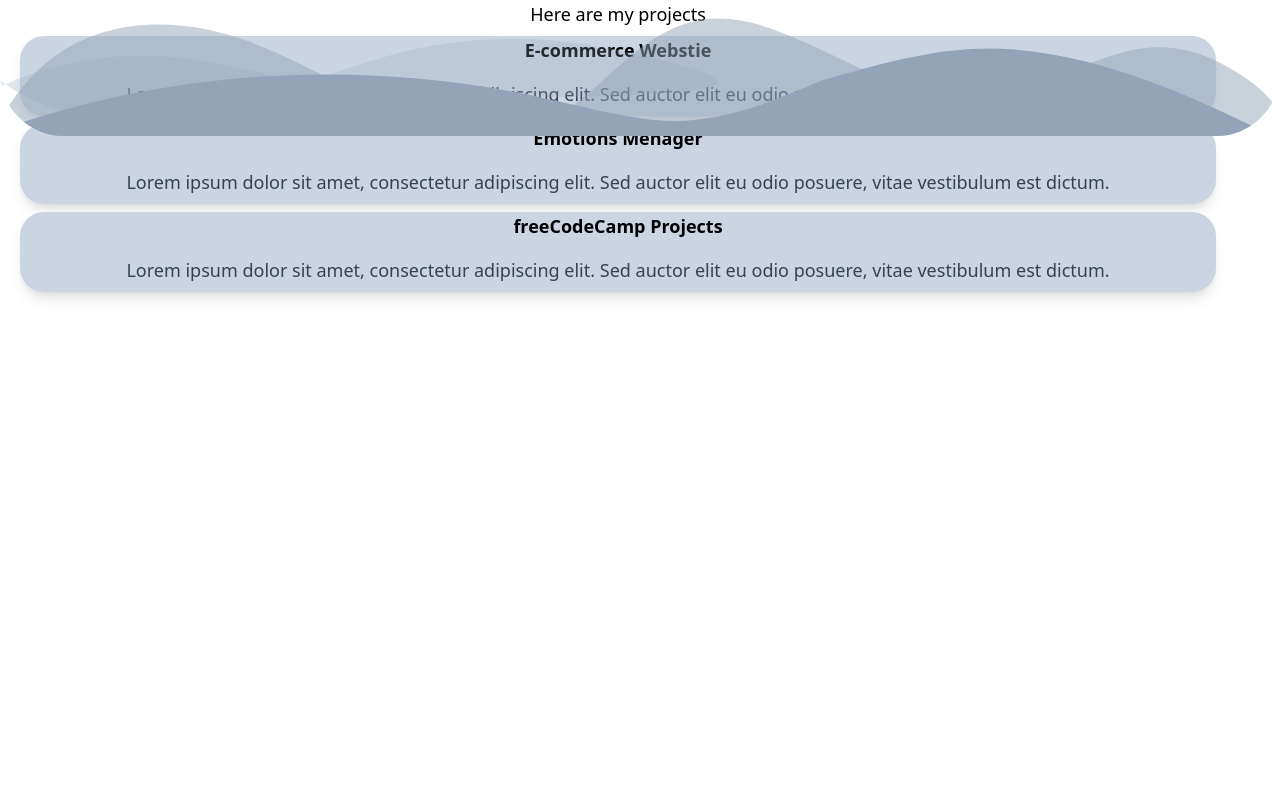
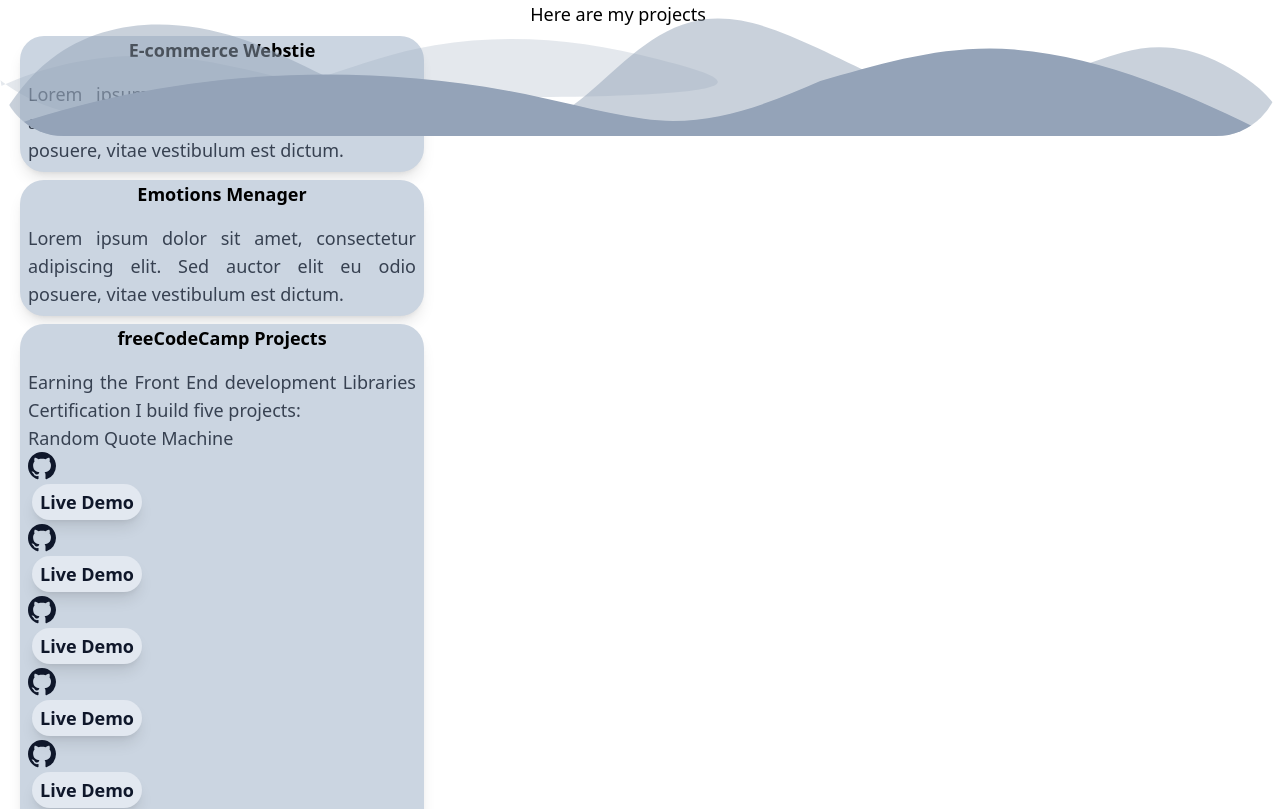
Before and after one commit to NanaNiki/Portfolio, a Next.js app: page /Projects in a window 1280 px wide. Shown: the top 809 px of the page. Built offline with nearby package versions, Linux system fonts and the light colour scheme.

Commit message:
"botched selector func to ffc prjcard :c"

```diff
--- a/pages/Projects.js
+++ b/pages/Projects.js
@@ -1,9 +1,58 @@
-import React from "react";
+import React, { useState } from "react";
+import { BsGithub } from "react-icons/bs";
 
 export default function Projects() {
+  const [selectedId, setSelectedId] = useState(null);
+  const project = [
+    {
+      id: "RQM",
+      code: "https://github.com/NanaNiki/fCC-RQM",
+      live: "https://nananiki.github.io/fCC-RQM/",
+    },
+    {
+      id: "MDP",
+      code: "https://github.com/NanaNiki/fCC-MDP",
+      live: "https://nananiki.github.io/fCC-MDP/",
+    },
+    {
+      id: "MD",
+      code: "https://github.com/NanaNiki/fCC-MD",
+      live: "https://nananiki.github.io/fCC-MD/",
+    },
+    {
+      id: "JSC",
+      code: "https://github.com/NanaNiki/fCC-JSC",
+      live: "https://nananiki.github.io/fCC-JSC/",
+    },
+    {
+      id: "PC",
+      code: "https://github.com/NanaNiki/fCC-PC",
+      live: "https://nananiki.github.io/fCC-PC/",
+    },
+  ];
+
+  const MoreInfo = () => {
+    return (
+      <>
+        {project.map((project) => (
+          <div className="flex flex-row justify-end">
+            <a href={project.code} target="_blank">
+              <BsGithub className="icon-project m-2" />
+            </a>
+            <a href={project.live}>
+              <button className="button-live">Live Demo</button>
+            </a>
+          </div>
+        ))}
+      </>
+    );
+  };
+
   return (
     <section className="projects" id="projects">
-      <h1 className="z-50">Here are my projects</h1>
+      <h1 className="z-50 font-bold mt-2 ms-10 lg:text-3xl">
+        Here are my projects
+      </h1>
       <div className="divider-1">
         <svg xmlns="http://www.w3.org/2000/svg" viewBox="0 0 1200 120">
           <path
@@ -33,24 +82,54 @@ export default function Projects() {
           {/**<img src="image.jpg" alt="Card image" class="w-full h-48 object-cover">*/}
           <div className="p-4">
             <h2 className="card-title">Emotions Menager</h2>
-            <p className="card-text">
+            <p className="card-text ">
               Lorem ipsum dolor sit amet, consectetur adipiscing elit. Sed
               auctor elit eu odio posuere, vitae vestibulum est dictum.
             </p>
           </div>
         </div>
         <div className="card">
-          {/**<img src="image.jpg" alt="Card image" class="w-full h-48 object-cover">*/}
+          {/**<img src="image.jpg" alt="Card image" class="w-full h-48 object-cover"> CAROUSEL*/}
           <div className="p-4">
             <h2 className="card-title">freeCodeCamp Projects</h2>
-            <p className="card-text">
-              Lorem ipsum dolor sit amet, consectetur adipiscing elit. Sed
-              auctor elit eu odio posuere, vitae vestibulum est dictum.
-            </p>
+            <div className="card-text">
+              Earning the Front End development Libraries Certification I build
+              five projects:
+              <ul className=" list-inside list-disc">
+                <li
+                  className="project-name"
+                  id="RQM"
+                  key={project.id}
+
+                >
+                  Random Quote Machine
+                  <MoreInfo selector="RQM"/>
+                </li>
+
+                <li className="project-name" id="MDP">
+                  Markdown Previewer
+                </li>
+                <MoreInfo />
+                <li className="project-name" id="DM">
+                  Drum Machine
+                </li>
+                <MoreInfo />
+                <li className="project-name" id="JSC">
+                  JavaScript Calculator
+                </li>
+                <MoreInfo />
+                <li className="project-name" id="PC">
+                  25 + 5 Clock
+                </li>
+                <MoreInfo />
+              </ul>
+              <div className="font-semibold flex flex-row justify-end">
+                React JavaScript Html Bootsrap CSS
+              </div>
+            </div>
           </div>
         </div>
       </div>
-
     </section>
   );
 }
--- a/styles/globals.css
+++ b/styles/globals.css
@@ -25,7 +25,7 @@ body {
   @apply opacity-100 transition-all duration-500 ease-linear;
 }
 section {
-  @apply relative flex flex-col h-screen w-screen pl-3 pr-14 text-center;
+  @apply relative flex flex-col h-screen w-full pl-3 pr-14 text-center;
 }
 .button-about {
   @apply text-base bg-gradient-to-r from-teal-400 to-cyan-400 text-white rounded-full py-1 px-3 m-1 shadow-lg opacity-80 border-transparent border-b-2
@@ -36,7 +36,7 @@ section {
   dark:bg-gradient-to-br from-slate-700 to-slate-950 dark:shadow-gray-500;
 }
 .card {
-  @apply rounded-3xl shadow-lg overflow-hidden m-2 bg-slate-300
+  @apply w-1/3 rounded-3xl shadow-lg overflow-hidden m-2 bg-slate-300
   dark:bg-gradient-to-b from-gray-300 to-white dark:shadow-slate-500;
 }
 .card-title {
@@ -44,7 +44,18 @@ section {
   dark:text-slate-900;
 }
 .card-text {
-  @apply text-gray-700 p-2 text-center;
+  @apply text-gray-700 p-2 text-justify md:text-lg sm:text-sm;
+}
+.project-name {
+  @apply cursor-pointer hover:text-blue-800 active:text-blue-900 focus:font-bold
+}
+.icon-project{
+  @apply text-slate-900 w-7 h-7
+  hover:text-blue-500
+}
+.button-live{
+  @apply  bg-slate-200 m-1 px-2 py-1 rounded-full shadow-lg text-slate-900 font-semibold
+   hover:shadow-blue-500 hover:shadow-md hover:text-blue-500
 }
 
 .divider-1 {
@@ -89,6 +100,11 @@ section {
     @apply text-sm;
   }
 
+  .card-text, .card-title {
+    @apply text-xs;
+  }
+
+
   .text-contact {
     @apply pr-0 pt-32;
   }
```
Also changed, not shown: pages/Start.js (+7 -3 lines), public/blob.svg (deleted).
